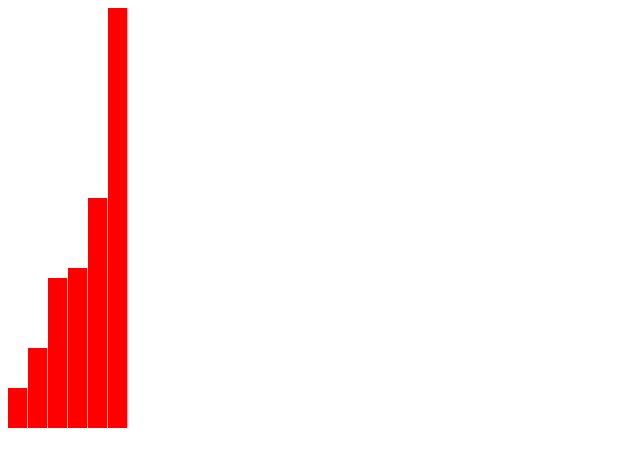
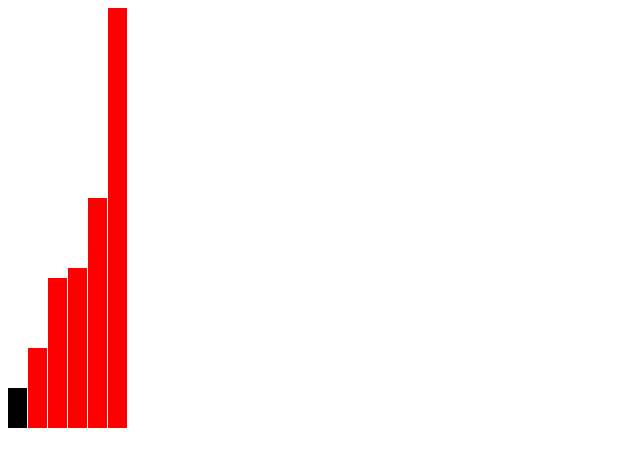
Before and after one commit to fplinke/fplinke.github.io, a plain HTML site: page 2010.html in a window 1280 px wide. Shown: the full height of the page, 0-640 px from the left. Drawn offline with nearby package versions, Linux system fonts and the light colour scheme.

Commit message:
Update 2010.html

```diff
--- a/2010.html
+++ b/2010.html
@@ -4,7 +4,7 @@
 <body>
 
 <svg width="200" height="500">
-<rect fill='red'></rect>
+<rect></rect>
 <rect fill='red'></rect>
 <rect fill='red'></rect>
 <rect fill='red'></rect>
```
